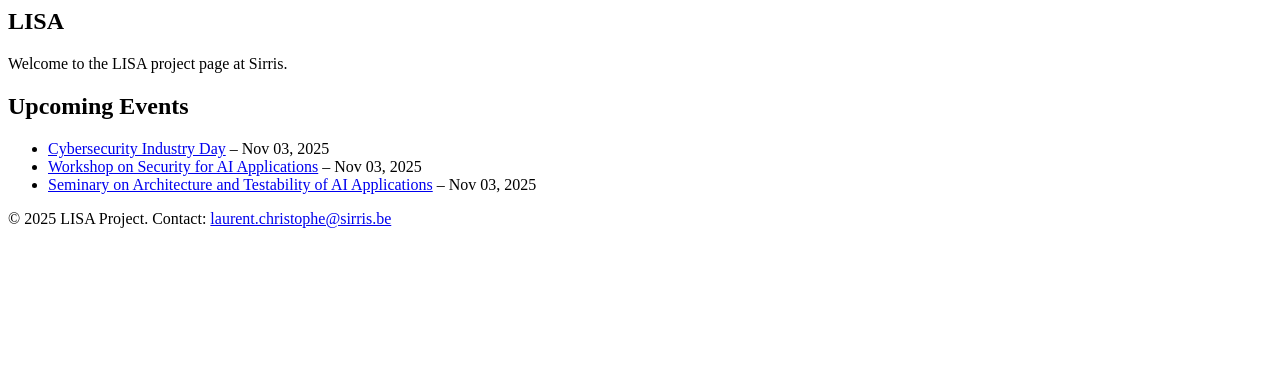
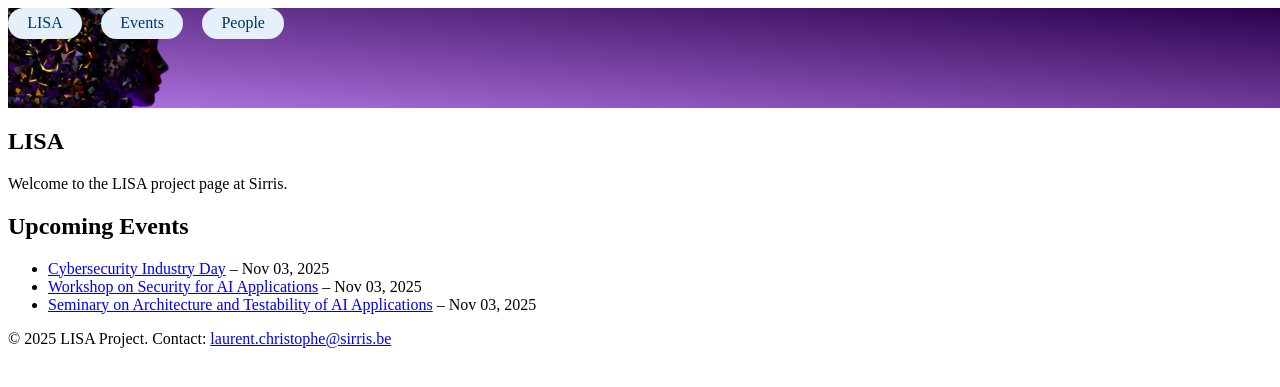
Before and after one commit to sirris-be/lisa, a Jekyll site: the page built from content/index.md, in a window 1280 px wide. Shown: the top 387 px of the page. Built offline with Jekyll 4.4.1, drawn with Linux system fonts in a browser that asks for light colours.

Commit message:
start style

```diff
--- a/_config.yml
+++ b/_config.yml
@@ -26,3 +26,11 @@
 
 # Markdown processor
 markdown: kramdown
+
+nav:
+  - title: LISA
+    url: /
+  - title: Events
+    url: /events/
+  - title: People
+    url: /people/
--- a/content/_includes/footer.html
+++ b/content/_includes/footer.html
@@ -1,5 +1,6 @@
 <footer>
-  <p>&copy; {{ site.time | date: "%Y" }} {{ site.title }}.
-     Contact: <a href="mailto:{{ site.email }}">{{ site.email }}</a>
+  <p>
+    &copy; {{ site.time | date: "%Y" }} {{ site.title }}. Contact:
+    <a href="mailto:{{ site.email }}">{{ site.email }}</a>
   </p>
 </footer>
--- a/content/_includes/head.html
+++ b/content/_includes/head.html
@@ -1,6 +1,6 @@
 <head>
-  <meta charset="utf-8">
-  <meta name="viewport" content="width=device-width, initial-scale=1">
+  <meta charset="utf-8" />
+  <meta name="viewport" content="width=device-width, initial-scale=1" />
   <title>{{ page.title }} | {{ site.title }}</title>
-  <link rel="stylesheet" href="/assets/css/style.css">
+  <link rel="stylesheet" href="/assets/css/style.css" />
 </head>
--- a/content/_includes/header.html
+++ b/content/_includes/header.html
@@ -2,12 +2,17 @@
   <nav>
     <ul>
       {% for item in site.nav %}
-        <li>
-          <a href="{{ item.url | relative_url }}"
-             {% if page.url == item.url %}class="active"{% endif %}>
-            {{ item.title }}
-          </a>
-        </li>
+      <li>
+        <a
+          href="{{ item.url | relative_url }}"
+          {%if
+          page.url="item.url"
+          %}class="active"
+          {%endif%}
+        >
+          {{ item.title }}
+        </a>
+      </li>
       {% endfor %}
     </ul>
   </nav>
--- /dev/null
+++ b/content/assets/css/style.css
@@ -0,0 +1,37 @@
+nav ul {
+  list-style: none;
+  margin: 0;
+  padding: 0;
+  display: flex;
+  gap: 1.2em;
+}
+
+nav a {
+  display: inline-block;
+  padding: 0.4em 1.2em;
+  background: #e6f0fa;
+  color: #003366;
+  border-radius: 999px;
+  text-decoration: none;
+  font-weight: 500;
+  transition:
+    background 0.2s,
+    color 0.2s;
+}
+
+nav a:hover,
+nav a.active {
+  background: #003366;
+  color: #fff;
+}
+
+header {
+  width: 100vw;
+  height: 100px;
+  background-image:
+    url("/assets/img/lisa-flip.png"),
+    linear-gradient(to top right, rgb(179, 119, 228), rgba(43, 0, 78, 1));
+  background-size: auto 100%;
+  background-position: left center;
+  background-repeat: no-repeat;
+}
```
Also changed, not shown: content/_includes/sidebar.html (+7 -8 lines), content/assets/img/chip.webp (added), content/assets/img/laptop.webp (added), content/assets/img/lisa-flip.png (added), content/assets/img/lisa.png (added), content/assets/img/lisa.webp (added), content/assets/img/lock.webp (added), 1 other file.
